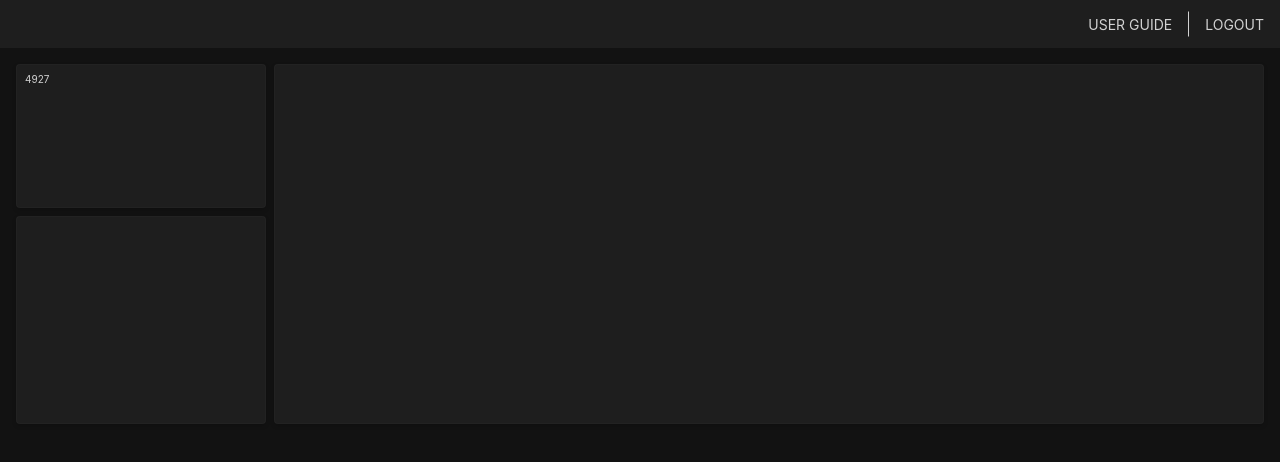
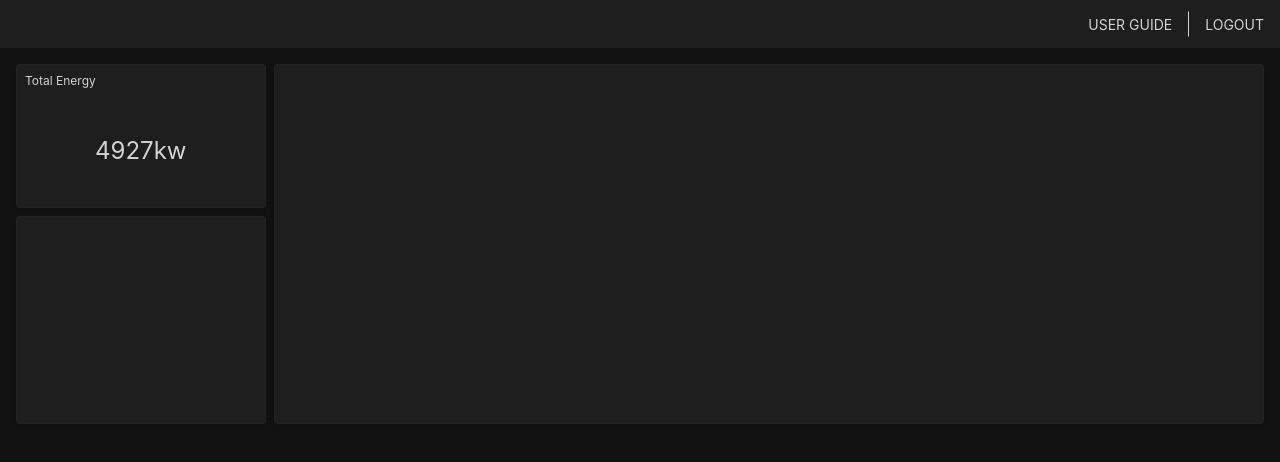
Before and after one commit to Torkinos/intertrust-task, a React (Create React App) app: page / in a window 1280 px wide. Shown: the top 462 px of the page. Built offline with nearby package versions, Linux system fonts and the light colour scheme.

Commit message:
feat(total-energy): created component

```diff
--- /dev/null
+++ b/src/dashboard/components/totalKw/styles.scss
@@ -0,0 +1,31 @@
+@import "../../../styles/mixins";
+
+.total-kw {
+	width:    100%;
+	height:   100%;
+	position: relative;
+
+	&__header {
+		width:          100%;
+		font-size:      1.2rem;
+		text-align:     left;
+		text-transform: capitalize;
+	}
+
+	&__info {
+		width:      100%;
+		text-align: center;
+		//
+		position:   absolute;
+		top:        50%;
+		left:       0;
+		//
+		font-size:  3.6rem;
+		transform:  translateY(-50%);
+
+		@include tablet-sm() {
+			font-size: 2.4rem;
+			transform: translateY(0);
+		}
+	}
+}
--- /dev/null
+++ b/src/dashboard/components/totalKw/totalKw.js
@@ -0,0 +1,31 @@
+import React     from "react";
+import PropTypes from "prop-types";
+import "./styles.scss";
+
+import { TOTAL_KW } from "../../../static/constants/constants";
+
+const totalKw = props => {
+
+	const total = props.total + TOTAL_KW.kw;
+
+	return (
+		<div className = "total-kw">
+
+			{/*header*/ }
+			<div className = "total-kw__header">
+				{ TOTAL_KW.totalEnergy }
+			</div>
+
+			{/*info number*/ }
+			<div className = "total-kw__info">
+				{ total }
+			</div>
+		</div>
+	);
+};
+
+totalKw.propTypes = {
+	total: PropTypes.number
+};
+
+export default totalKw;
--- a/src/dashboard/containers/forecast/forecast.js
+++ b/src/dashboard/containers/forecast/forecast.js
@@ -4,7 +4,8 @@ import { connect }          from "react-redux";
 import { getTotalKw }       from "../../selectors";
 import "./styles.scss";
 
-import Card from "../../components/card/card";
+import Card    from "../../components/card/card";
+import TotalKw from "../../components/totalKw/totalKw";
 
 class Forecast extends Component {
 
@@ -25,7 +26,9 @@ class Forecast extends Component {
 
 					{/*total energy*/ }
 					<div className = "forecast__inner forecast__inner--top">
-						<Card>{ totalKw }</Card>
+						<Card>
+							<TotalKw total = { totalKw } />
+						</Card>
 					</div>
 
 					{/*sky clearness*/ }
--- a/src/static/constants/constants.js
+++ b/src/static/constants/constants.js
@@ -2,3 +2,8 @@ export const HEADER = {
 	userGuide: "user guide",
 	logout:    "logout"
 };
+
+export const TOTAL_KW = {
+	totalEnergy: "total energy",
+	kw:          "kw"
+};
```
